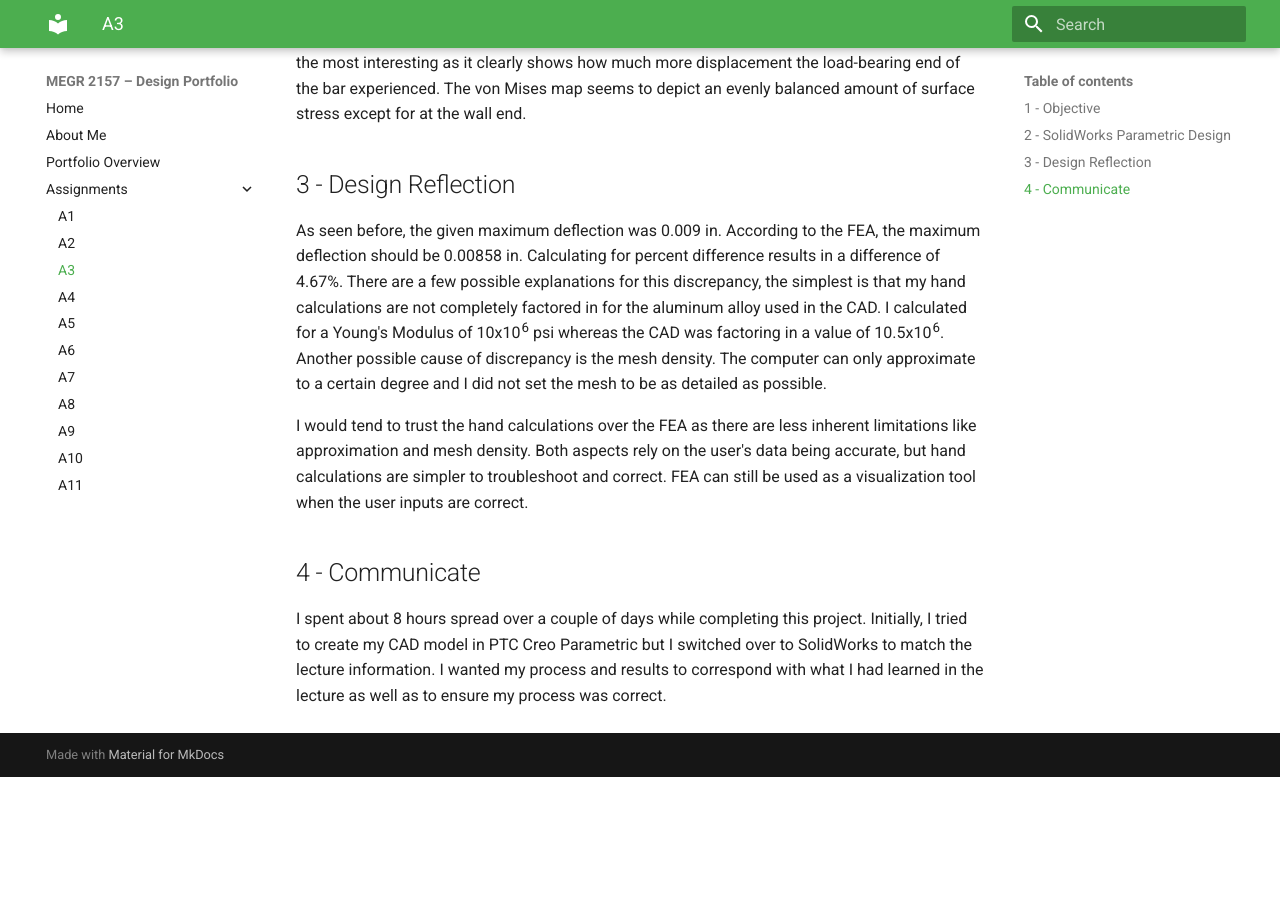
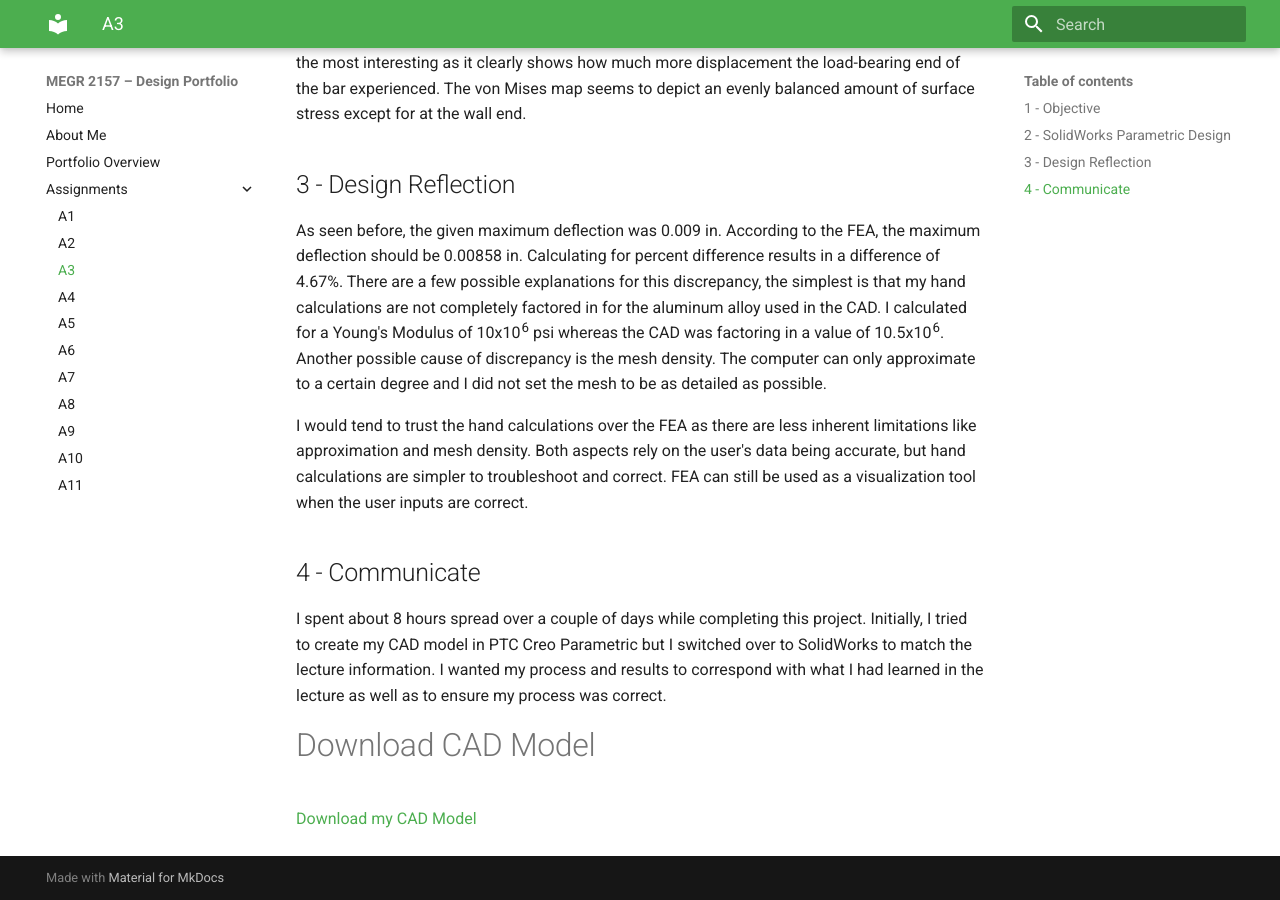
Before and after one commit to nicholasABrady/megr2156-portfolio, an MkDocs documentation site: the page built from docs/assignments/A03/index.md, in a window 1280 px wide and 900 px high, scrolled down 5403 px. Built offline with MkDocs 1.6.1 and Material for MkDocs 9.7.7, drawn with Linux system fonts in a browser that asks for light colours; before the commit the page ends 6180 px from its top, so only the background shows below that.

Commit message:
Adding A3 SolidWorks part file

```diff
--- a/docs/assignments/A03/index.md
+++ b/docs/assignments/A03/index.md
@@ -65,3 +65,7 @@ I would tend to trust the hand calculations over the FEA as there are less inher
 ## 4 - Communicate
 
 I spent about 8 hours spread over a couple of days while completing this project. Initially, I tried to create my CAD model in PTC Creo Parametric but I switched over to SolidWorks to match the lecture information. I wanted my process and results to correspond with what I had learned in the lecture as well as to ensure my process was correct.
+
+
+# Download CAD Model
+<a href="A3nBrady.SLDPRT">Download my CAD Model</a>
```
